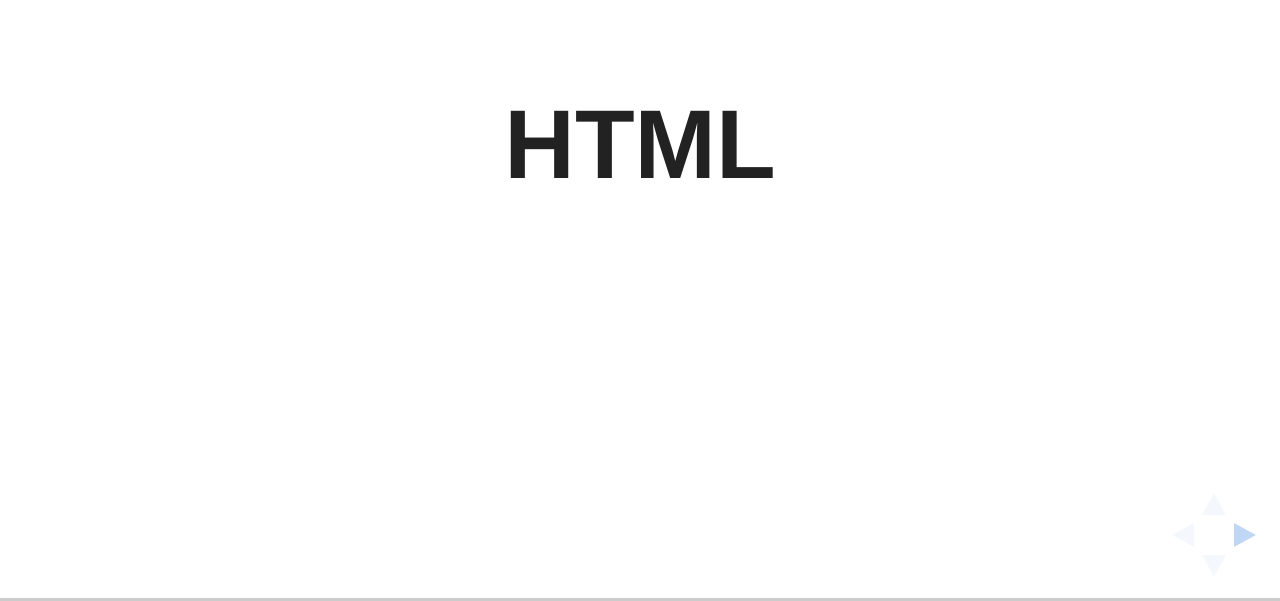
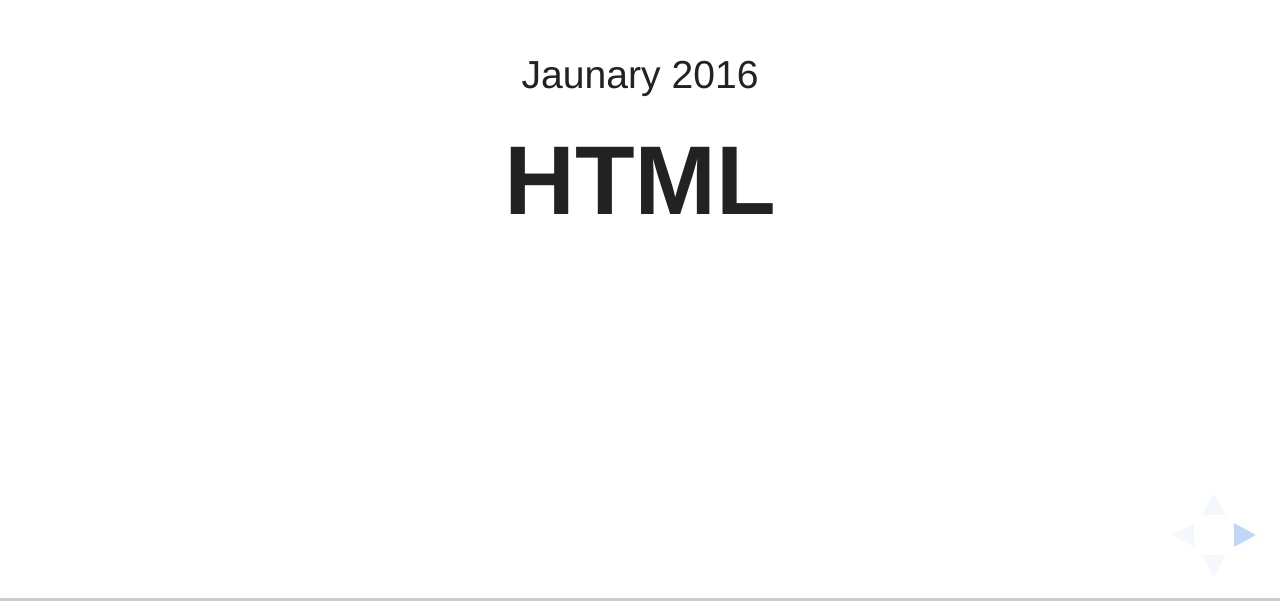
Before and after one commit to chriskonings/html, a website: page index.html in a window 1280 px wide. Shown: the part 199-800 px from the top of the page. Drawn offline with Linux system fonts and the light colour scheme; a web font is replaced by a local one.

Commit message:
added presentation date

```diff
--- a/index.html
+++ b/index.html
@@ -41,7 +41,7 @@
 
 			<div class="slides">
 
-	    <section><h1>HTML</h1><i class="fragment" data-fragment-index="1">and Related Conventions</i></section>
+	    <section><p>Jaunary 2016</p><h1>HTML</h1><i class="fragment" data-fragment-index="1">and Related Conventions</i></p></section>
 
 			<section>
 				<a href="http://adrianroselli.com/2011/11/struggling-with-semantics.html" target="_blank"><img src="./img/semantics-comic.png" alt="comic about semantics"></a>
```
